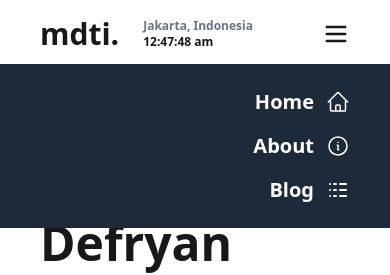
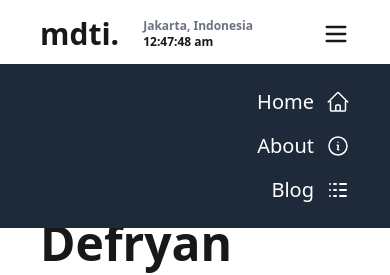
Before and after one commit to masdefry/personal-website, a Next.js app: page / in a window 390 px wide. Both pictures are taken after a click on the button 336 px from the left and 34 px from the top of the page. Shown: the top 275 px of the page. Built offline with nearby package versions, Linux system fonts and the light colour scheme.

Commit message:
fix:navbar

```diff
--- a/src/app/blog/page.tsx
+++ b/src/app/blog/page.tsx
@@ -58,13 +58,13 @@ export default function BlogPage() {
             here.
           </Link>
         </p>
-        <div className='col-span-1 flex justify-between mt-5 md:mt-3 border border-gray-300 rounded-full flex items-center w-full md:w-fit'>
+        <div className='flex flex-row md:flex-row justify-between items-center gap-3 mt-5 md:mt-3 border border-gray-300 rounded-full w-full md:w-fit p-2'>
           <input
             type='text'
             placeholder='Enter your email'
-            className='px-3 focus:outline-none focus:ring-0 focus:border-transparent'
+            className='px-3 py-2 w-full md:w-auto flex-1 focus:outline-none focus:ring-0 focus:border-transparent'
           />
-          <button className='btn bg-black text-white rounded-full'>
+          <button className='btn bg-black text-white rounded-full px-4 py-2'>
             Subscribe Now →
           </button>
         </div>
@@ -93,7 +93,9 @@ export default function BlogPage() {
                   <h2 className='text-xl font-semibold text-gray-800 mt-2 line-clamp-1'>
                     {post.title}
                   </h2>
-                  <p className='line-clamp-6 min-h-42 text-gray-600 py-3'>{post.description}</p>
+                  <p className='line-clamp-6 min-h-42 text-gray-600 py-3'>
+                    {post.description}
+                  </p>
                 </div>
                 <button className='mt-4 text-blue-600 hover:underline cursor-pointer'>
                   Read More →
--- a/src/components/navbar/index.tsx
+++ b/src/components/navbar/index.tsx
@@ -124,21 +124,21 @@ export default function Navbar() {
             href='/'
             className='py-2 gap-3 flex items-center justify-end w-full px-10 hover:bg-gray-700'
           >
-            <p className='font-bold text-xl'>Home</p>
+            <p className='font-light text-xl'>Home</p>
             <HiOutlineHome  size={24} />
           </Link>
           <Link
             href='#'
             className='py-2 gap-3 flex items-center justify-end w-full px-10 hover:bg-gray-700'
           >
-            <p className='font-bold text-xl'>About</p>
+            <p className='font-light text-xl'>About</p>
             <HiOutlineInformationCircle size={24} />
           </Link>
           <Link
             href='/blog'
             className='py-2 gap-3 flex items-center justify-end w-full px-10 hover:bg-gray-700'
           >
-            <p className='font-bold text-xl'>Blog</p>
+            <p className='font-light text-xl'>Blog</p>
             <TbLogs size={24} />
           </Link>
         </motion.div>
```
